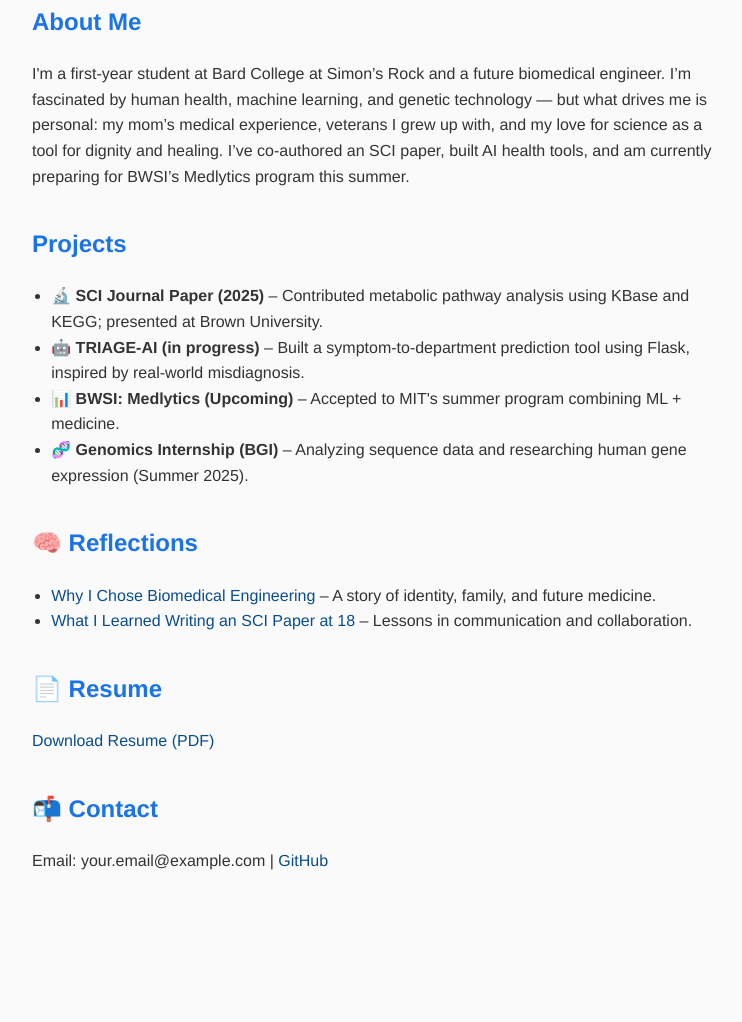
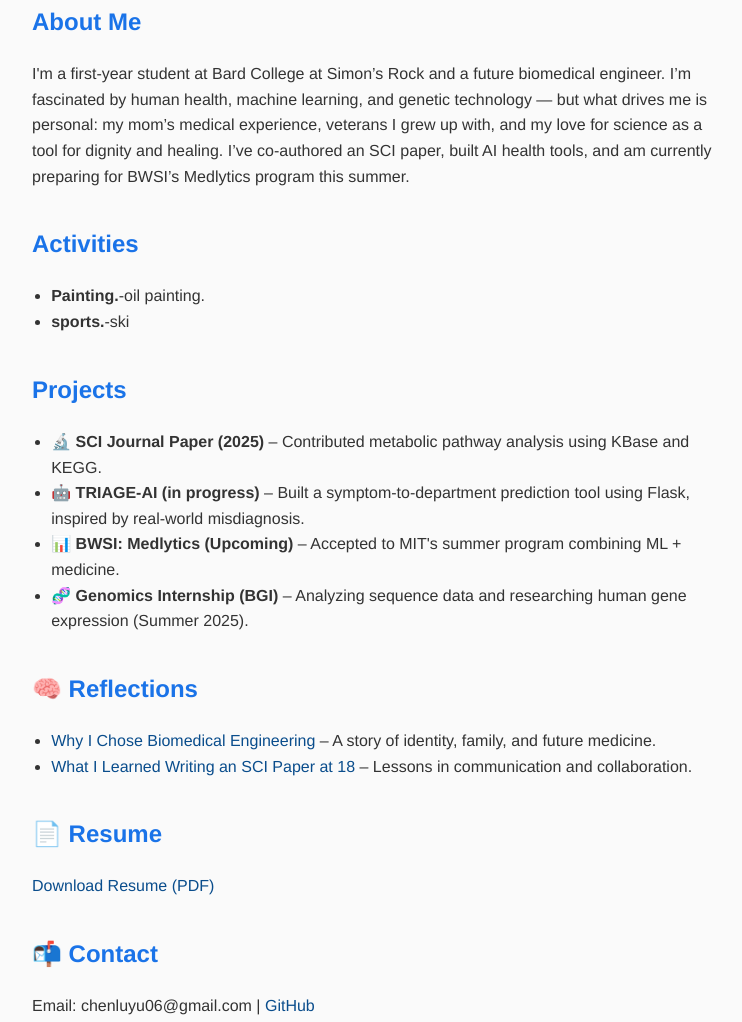
Before and after one commit to chenluyu-tt/chenluyu-tt.github.io, a plain HTML site: page index.html in a window 1280 px wide. Shown: the part 171-1193 px from the top of the page, without its empty margins (258-1000 px from the left). Before the commit the page ends 1084 px from the top, so only its background shows below. Drawn offline with Linux system fonts and the light colour scheme.

Commit message:
Update index.html

```diff
--- a/index.html
+++ b/index.html
@@ -17,10 +17,18 @@
     </p>
   </section>
 
+  <section id="Activities">
+    <h2>Activities</h2>
+    <ul>
+      <li><strong> Painting.</strong>-oil painting.</li>
+      <li><strong>sports.</strong>-ski</li>
+    </ul>
+  </section>
+
   <section id="projects">
     <h2>Projects</h2>
     <ul>
-      <li><strong>🔬 SCI Journal Paper (2025)</strong> – Contributed metabolic pathway analysis using KBase and KEGG; presented at Brown University.</li>
+      <li><strong>🔬 SCI Journal Paper (2025)</strong> – Contributed metabolic pathway analysis using KBase and KEGG.</li>
       <li><strong>🤖 TRIAGE-AI (in progress)</strong> – Built a symptom-to-department prediction tool using Flask, inspired by real-world misdiagnosis.</li>
       <li><strong>📊 BWSI: Medlytics (Upcoming)</strong> – Accepted to MIT's summer program combining ML + medicine.</li>
       <li><strong>🧬 Genomics Internship (BGI)</strong> – Analyzing sequence data and researching human gene expression (Summer 2025).</li>
@@ -42,7 +50,7 @@
 
   <section id="contact">
     <h2>📬 Contact</h2>
-    <p>Email: your.email@example.com | <a href="https://github.com/chenluyu-tt">GitHub</a></p>
+    <p>Email: chenluyu06@gmail.com | <a href="https://github.com/chenluyu-tt">GitHub</a></p>
   </section>
 </body>
 </html>
```
